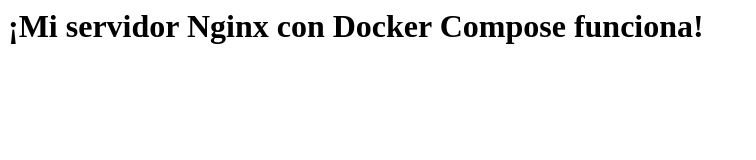
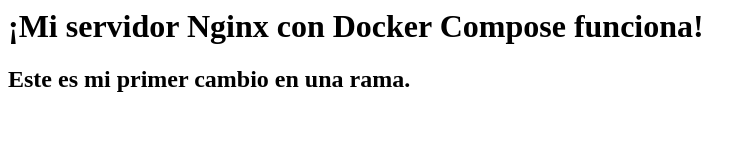
Before and after one commit to Ricardocn28/proyecto-web, a plain HTML site: page index.html in a window 1280 px wide. Shown: the whole page, without its empty margins (0-756 px from the left). Drawn offline with Linux system fonts and the light colour scheme.

Commit message:
Añadido subtítulo h2 a la web

```diff
--- a/index.html
+++ b/index.html
@@ -1 +1,2 @@
 <h1>¡Mi servidor Nginx con Docker Compose funciona!</h1>
+<h2>Este es mi primer cambio en una rama.<h2>
```
